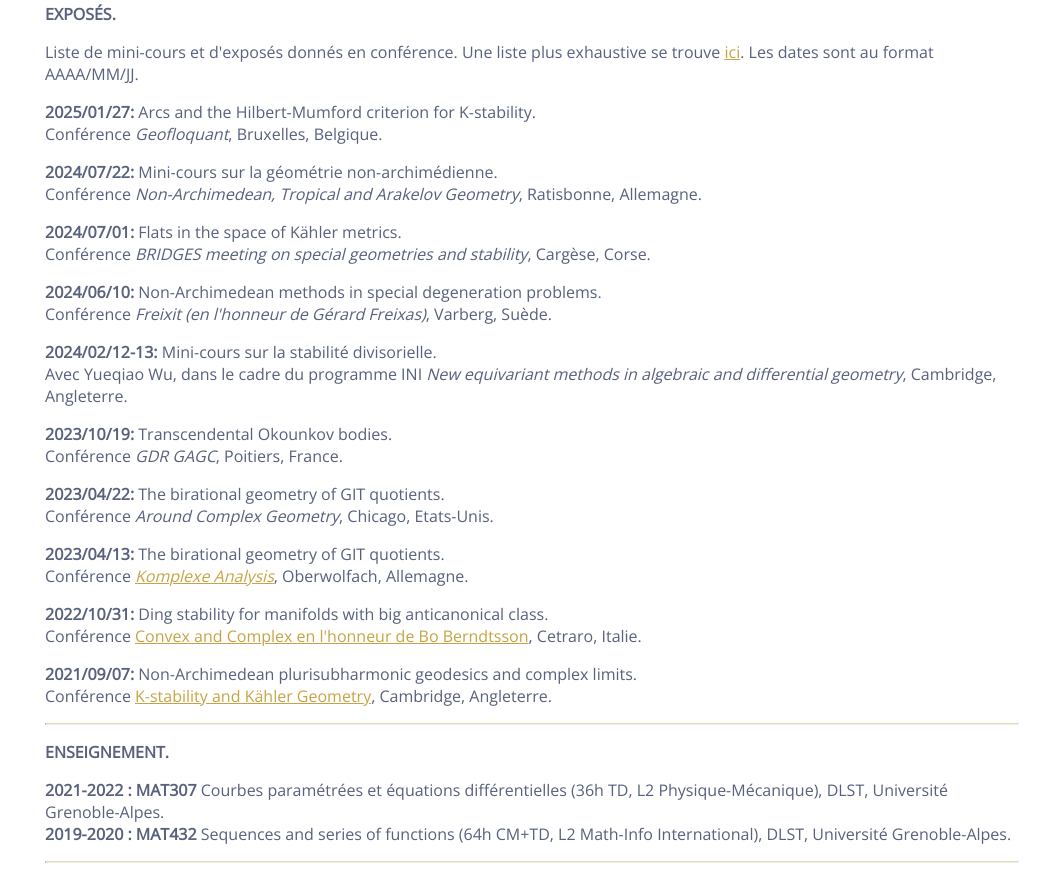
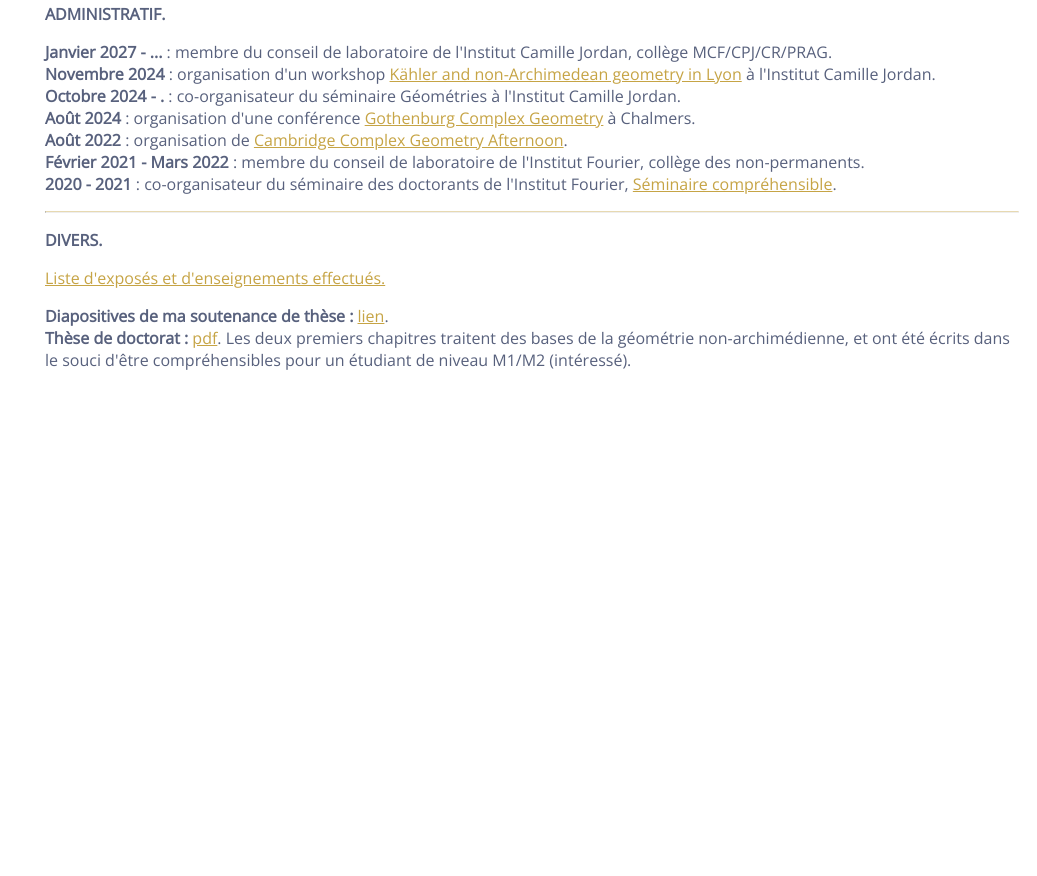
Before and after one commit to rebouletremimath/rebouletremimath.github.io, a plain HTML site: page index.html in a window 1280 px wide. Shown: the part 1495-2371 px from the top of the page, without its empty margins (243-1280 px from the left). After the commit the page ends 1882 px from the top, so only its background shows below. Drawn offline with nearby package versions, Linux system fonts and the light colour scheme.

Commit message:
Update index.html

```diff
--- a/index.html
+++ b/index.html
@@ -47,8 +47,8 @@
     <div class="sideins"><a href="#contact">CONTACT</a></div>
     <div class="sideins"><a href="#publications">PUBLICATIONS</a></div>
     <div class="sideins"><a href="#research">RECHERCHE</a></div>
-    <div class="sideins"><a href="#talks">EXPOSÉS</a></div>
-    <div class="sideins"><a href="#teaching">ENSEIGNEMENT</a></div>
+    <!--<div class="sideins"><a href="#talks">EXPOSÉS</a></div>
+    <div class="sideins"><a href="#teaching">ENSEIGNEMENT</a></div> -->
     <div class="sideins"><a href="#admin">ADMINISTRATIF</a></div>
     <div class="sideins"><a href="#other">DIVERS</a></div>
 </div>
@@ -161,78 +161,6 @@
 
     <hr>
 
-    <!--
-    <p>
-          <b>OTHER DOCUMENTS.</b><br>
-    </p>
-    <p>
-        In general, I study pluripotential theory on Berkovich spaces, and its interactions with complex pluripotential theory..<br>
-        <b>Some keywords:</b> non-Archimedean geometry, Berkovich spaces, pluripotential theory, (K-)stability, tropical geometry, hybrid spaes, Okounkov bodies.
-    </p>
-    <hr> -->
-
-    <p id="talks">
-          <b>EXPOSÉS.</b><br>
-    </p>
-    <p>Liste de mini-cours et d'exposés donnés en conférence. Une liste plus exhaustive se trouve <a href="talks.pdf">ici</a>. Les dates sont au format AAAA/MM/JJ.</p>
-    <p>
-    <p>
-    <b>2025/01/27:</b> Arcs and the Hilbert-Mumford criterion for K-stability.<br>
-    Conférence <i>Geofloquant</i>, Bruxelles, Belgique.
-    </p>
-    <p>
-    <b>2024/07/22:</b> Mini-cours sur la géométrie non-archimédienne.<br>
-    Conférence <i>Non-Archimedean, Tropical and Arakelov Geometry</i>, Ratisbonne, Allemagne.
-    </p>
-    <p>
-    <b>2024/07/01:</b> Flats in the space of Kähler metrics.<br>
-    Conférence <i>BRIDGES meeting on special geometries and stability</i>, Cargèse, Corse.
-    </p>
-    <p>
-    <b>2024/06/10:</b> Non-Archimedean methods in special degeneration problems.<br>
-    Conférence <i>Freixit (en l'honneur de Gérard Freixas)</i>, Varberg, Suède.
-    </p>
-    <p>
-    <b>2024/02/12-13:</b> Mini-cours sur la stabilité divisorielle.<br>
-    Avec Yueqiao Wu, dans le cadre du programme INI <i>New equivariant methods in algebraic and differential geometry</i>, Cambridge, Angleterre.
-    </p>
-    <p>
-    <b>2023/10/19:</b> Transcendental Okounkov bodies.<br>
-    Conférence <i>GDR GAGC</i>, Poitiers, France.
-    </p>
-    <p>
-    <b>2023/04/22:</b> The birational geometry of GIT quotients.<br>
-    Conférence <i>Around Complex Geometry</i>, Chicago, Etats-Unis.
-    </p>
-    <p>
-    <b>2023/04/13:</b> The birational geometry of GIT quotients.<br>
-    Conférence <i><a href="https://www.mfo.de/occasion/2315/www_view">Komplexe Analysis</a></i>, Oberwolfach, Allemagne.
-    </p>
-    <p>
-    <b>2022/10/31:</b> Ding stability for manifolds with big anticanonical class.<br>
-    Conférence <a href="https://sites.google.com/view/convex-and-complex-2022">Convex and Complex en l'honneur de Bo Berndtsson</a></i>, Cetraro, Italie.
-    </p>
-    <p>
-    <b>2021/09/07:</b> Non-Archimedean plurisubharmonic geodesics and complex limits.<br>
-    Conférence <a href="https://www.dpmms.cam.ac.uk/~rd430/kahler-conference-timetable.html">K-stability and Kähler Geometry</a></i>, Cambridge, Angleterre.
-    </p>
-
-    <p>
-
-    </p>
-
-    <hr>
-
-    <p id="teaching">
-          <b>ENSEIGNEMENT.</b><br>
-    </p>
-    <p>
-        <b>2021-2022 : MAT307</b> Courbes paramétrées et équations différentielles (36h TD, L2 Physique-Mécanique), DLST, Université Grenoble-Alpes.<br>
-        <b>2019-2020 : MAT432</b> Sequences and series of functions (64h CM+TD, L2 Math-Info International), DLST, Université Grenoble-Alpes.
-    </p>
-
-    <hr>
-
     <p id="admin">
           <b>ADMINISTRATIF.</b><br>
     </p>
@@ -257,6 +185,10 @@
     </p>
 
     <p>
+        <a href="pdf/exposes/exposes.pdf">Liste d'exposés et d'enseignements effectués.</a>
+    </p>
+
+    <p>
         <b>Diapositives de ma soutenance de thèse :</b> <a href="pdf/thesis/slides.pdf">lien</a>.<br>
       <b>Thèse de doctorat :</b> <a href="https://tel.archives-ouvertes.fr/tel-03647607/document">pdf</a>. Les deux premiers chapitres traitent des bases de la géométrie non-archimédienne, et ont été écrits dans le souci d'être compréhensibles pour un étudiant de niveau M1/M2 (intéressé).
     </p>
```
